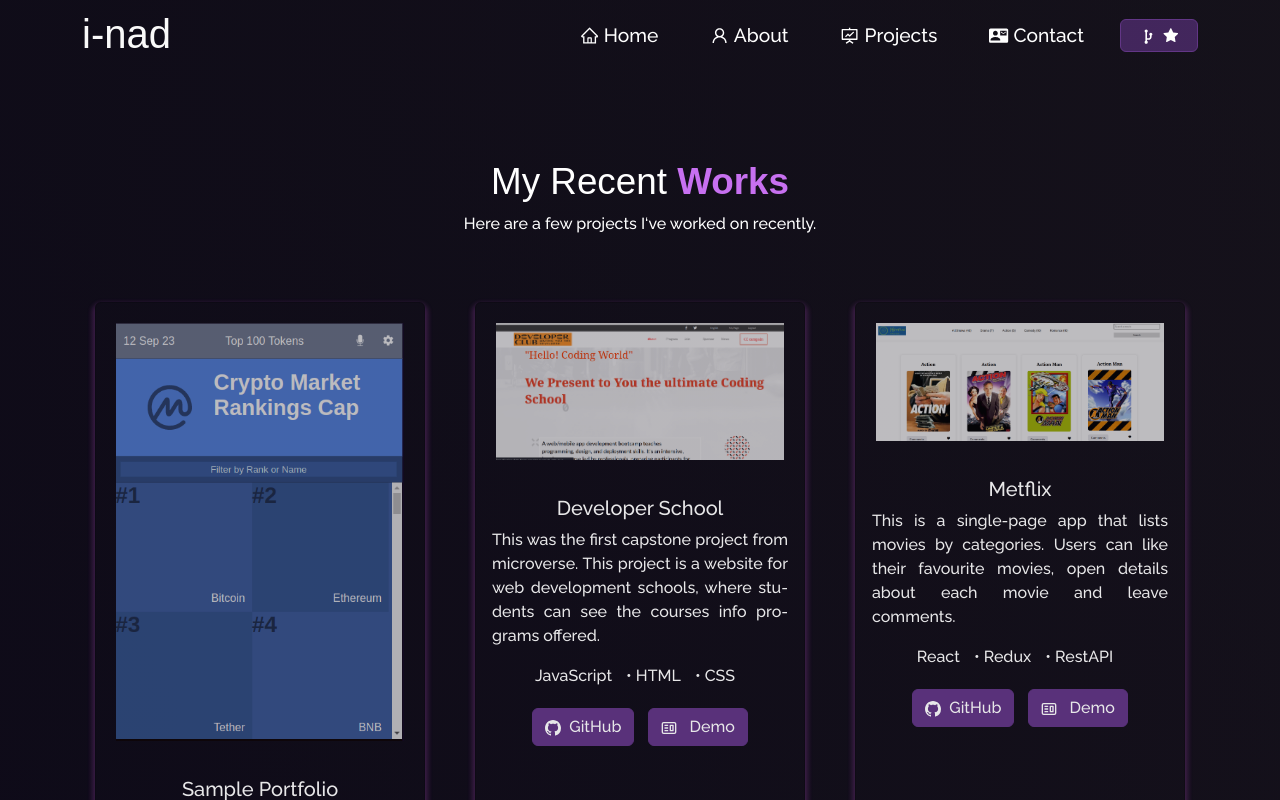
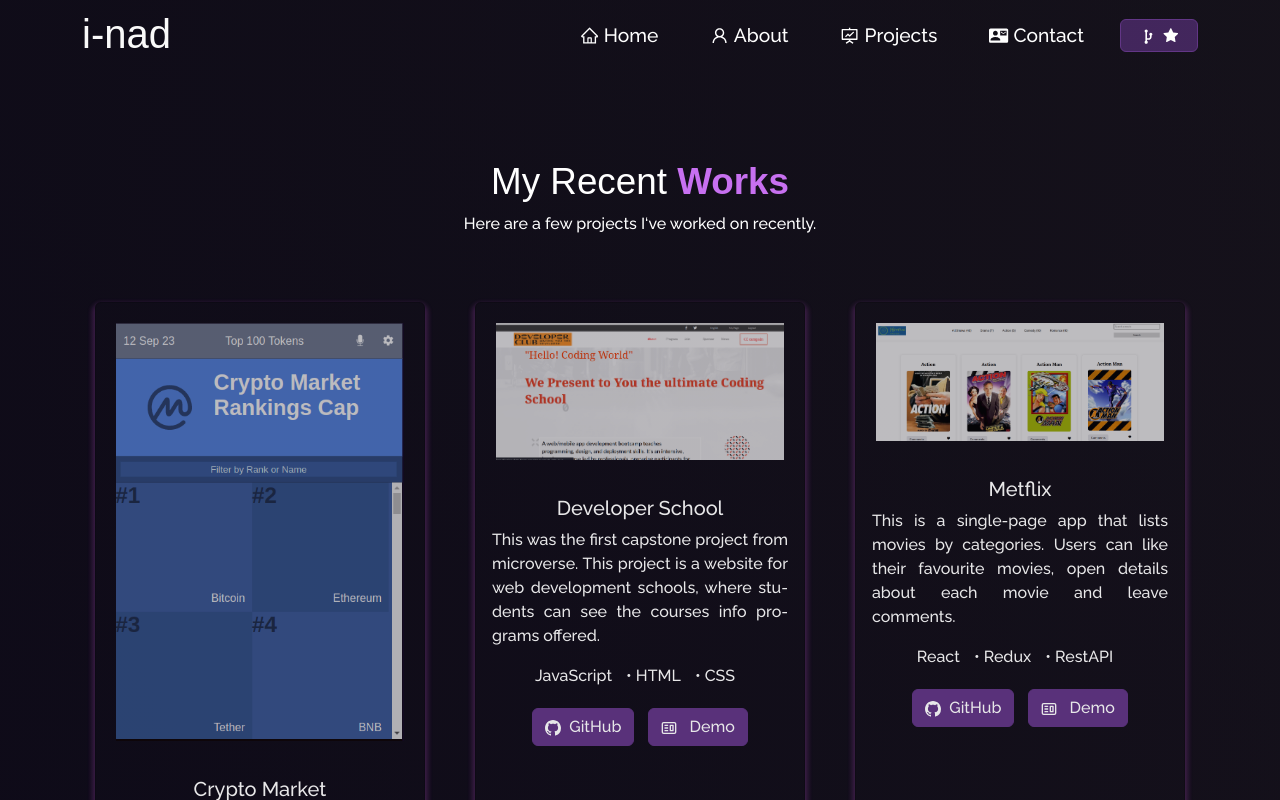
Before and after one commit to arnoldnekemiah/arnoldnek, a React (Create React App) app: page /project in a window 1280 px wide. Shown: the top 800 px of the page. Built offline with nearby package versions, Linux system fonts and the light colour scheme.

Commit message:
reinstated crypto market project

```diff
--- a/src/components/Projects/Projects.js
+++ b/src/components/Projects/Projects.js
@@ -27,11 +27,11 @@
             <ProjectCard
               imgPath={crypto}
               isBlog={false}
-              title="Sample Portfolio"
-              description="This is also my portfolio in which I showcase my skills. Please Check it out."
+              title="Crypto Market"
+              description="Crypto Market is an app that lets you keep track of the top 100 cryptocurrencies ranked by their marketcaps. You will also be able to see details about each token such as the price per unit in USD, amount traded in the past 24h in USD, the current supply of the token in circulation."
               techStacks={['React', 'Redux', 'HTML', 'CSS']}
-              ghLink="https://github.com/arnoldnekemiah/portfolio-final"
-              demoLink="https://arnoldnekemiah.github.io/portfolio-final/"
+              ghLink="https://github.com/arnoldnekemiah/crypto-market"
+              demoLink="https://crypto-market-blond.vercel.app/"
             />
           </Col>
 
```
